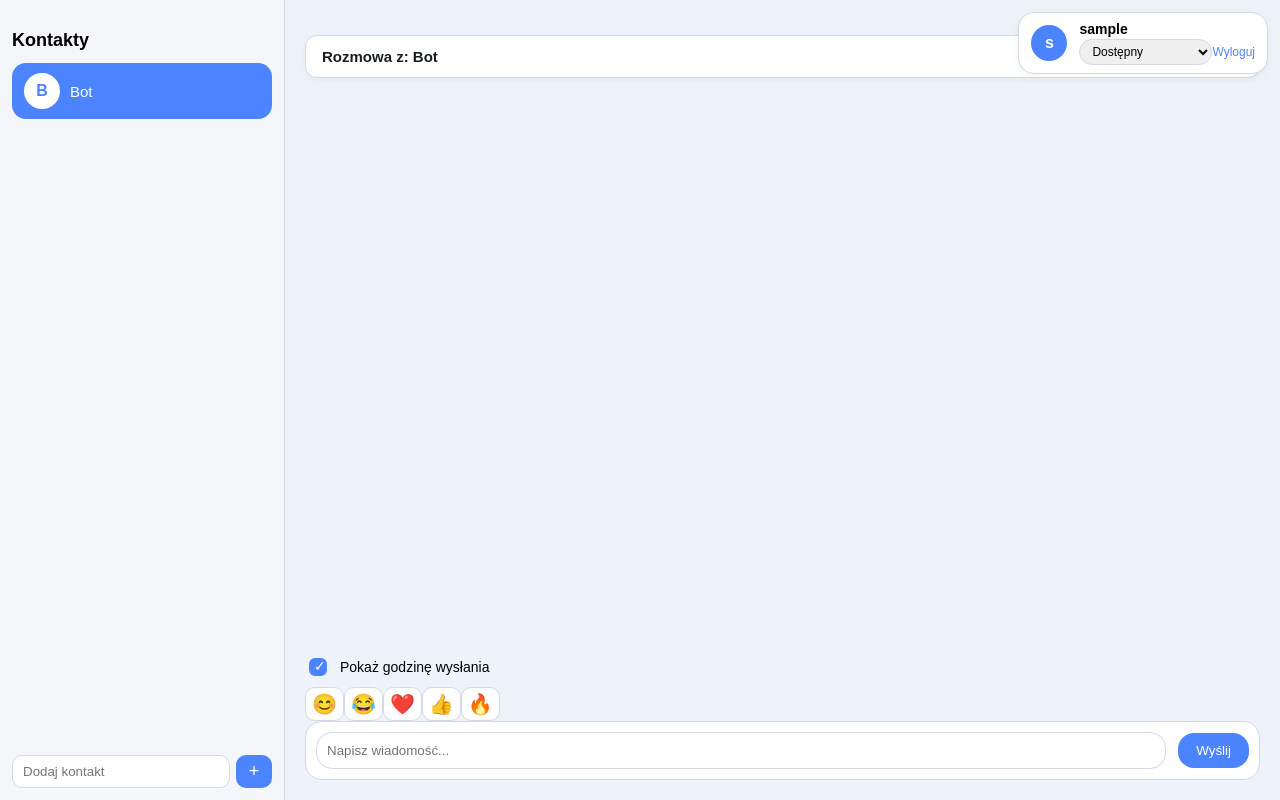
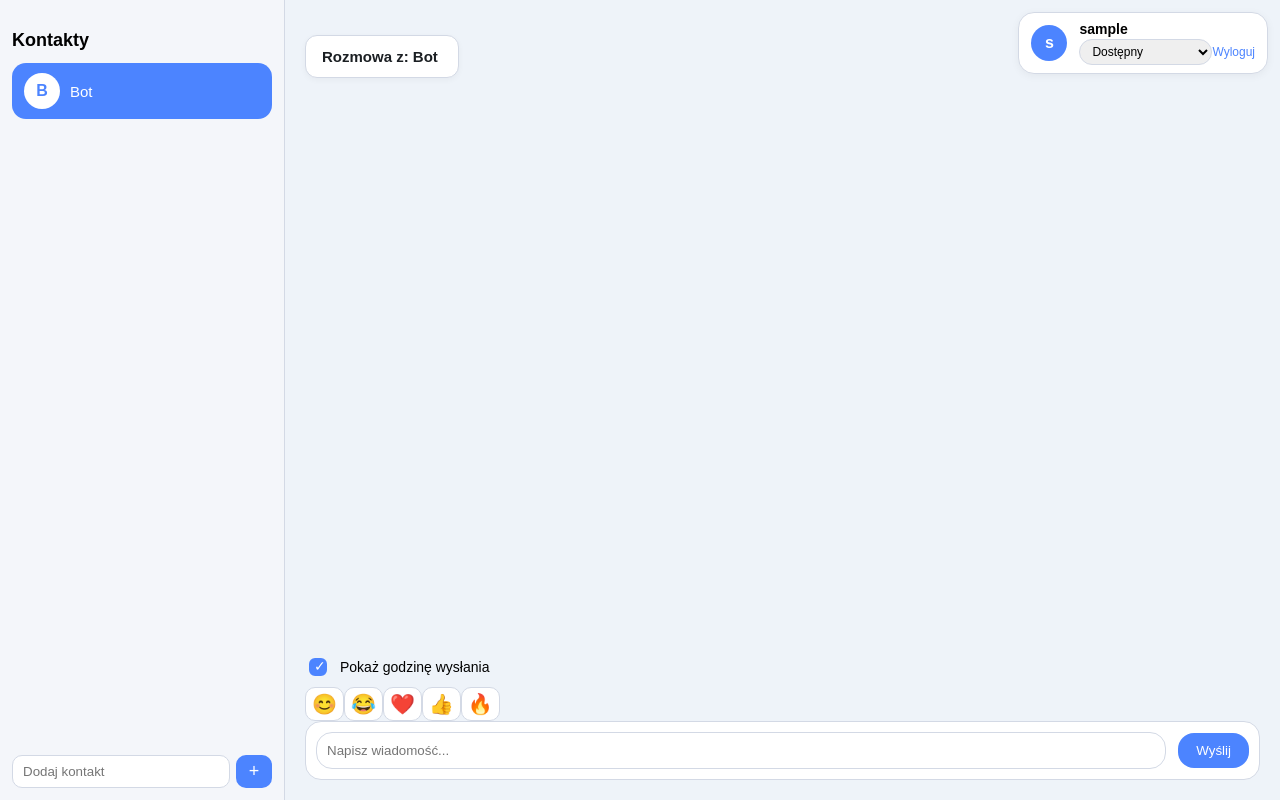
Before and after one commit to adampietkiewicz56/chat-window, a React (Create React App) app in the folder chat-app/: page /chat in a window 1280 px wide. Built offline with nearby package versions, Linux system fonts and the light colour scheme; sample sign-in values are in the browser's storage.

Commit message:
Naprawiono contact-header

```diff
--- a/chat-app/src/styles/main.scss
+++ b/chat-app/src/styles/main.scss
@@ -200,6 +200,7 @@ body {
   flex-shrink: 0;
   padding: 12px 16px;
   margin-bottom: 8px;
+  width: 120px;
 
   background: #ffffff;
   border: 1px solid $border;
```
